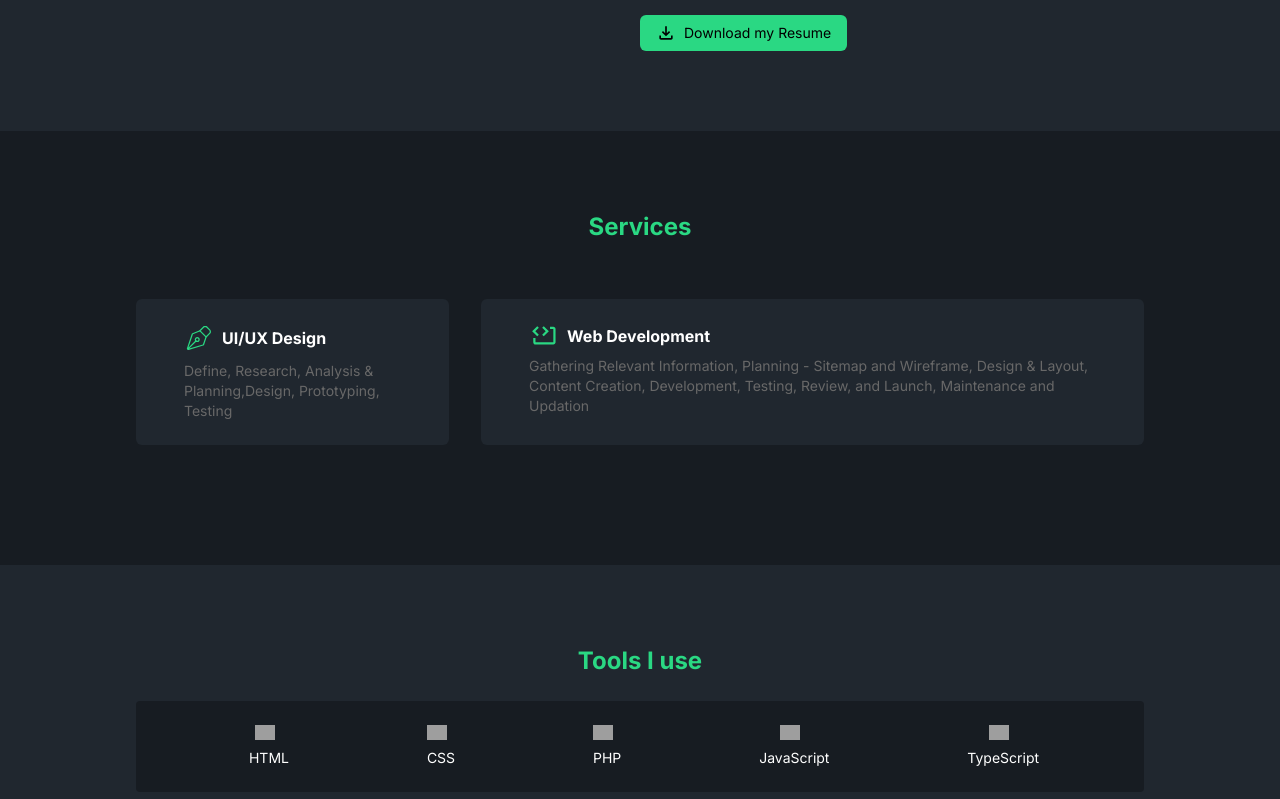
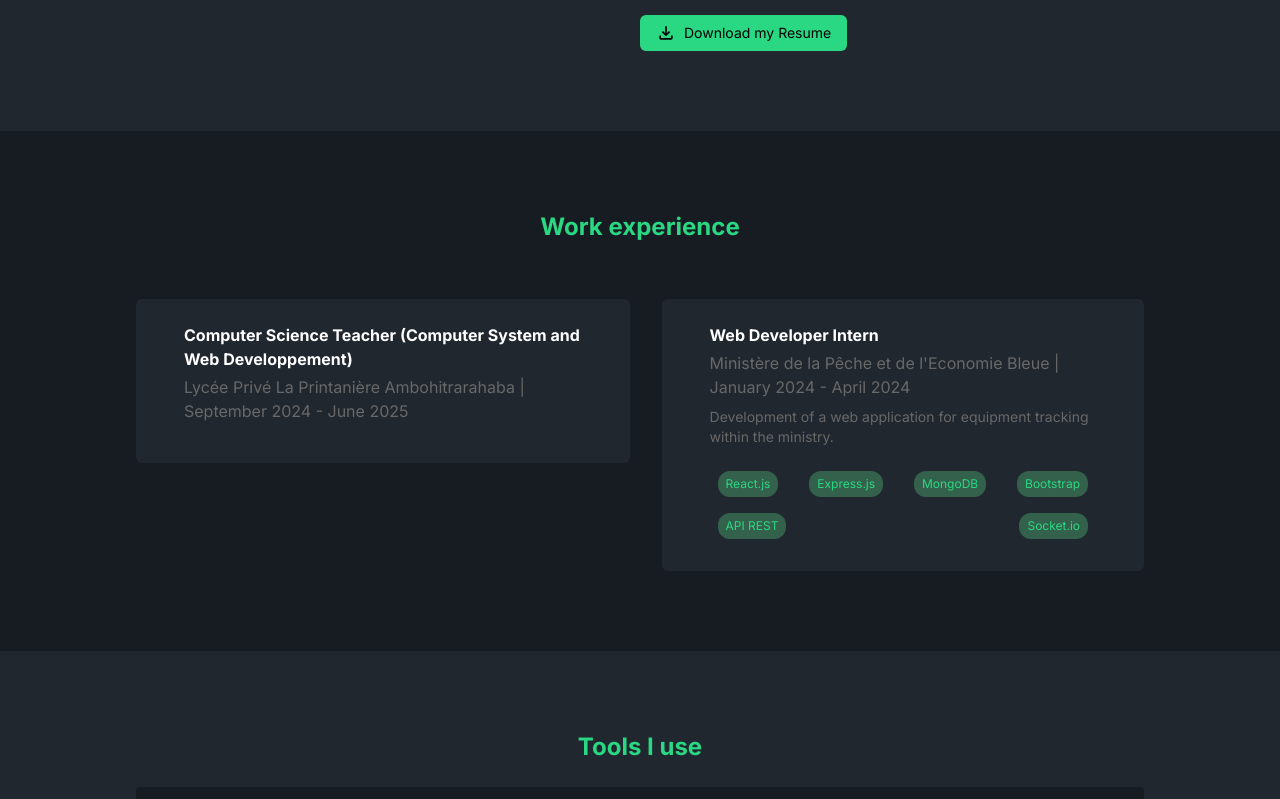
Before and after one commit to Lucas-Hr/Portfolio, a Next.js app: page / in a window 1280 px wide. Shown: the part 1201-2000 px from the top of the page. Built offline with nearby package versions, Linux system fonts and the light colour scheme; grey boxes are pictures that could not be loaded.

Commit message:
feat : Added Work Experience

```diff
--- a/src/app/page.tsx
+++ b/src/app/page.tsx
@@ -1,17 +1,18 @@
 import Intro from "@/components/Intro";
 import AboutMe from "@/components/AboutMe";
-import Services from "@/components/Services";
+// import Services from "@/components/Services";
 import Tools from "@/components/Tools";
 import Projects from "@/components/Projects";
 import Contact from "@/components/Contact";
+import Experience from "@/components/Experience";
 export default function Home() {
   return (
     <div>
       <Intro />
       <AboutMe />
-      <Services />
+      {/* <Services /> */}
+      <Experience />
       <Tools />
-      {/* Add more components as needed */}
       <Projects />
       <Contact />
     </div>
--- /dev/null
+++ b/src/components/CardExperience.tsx
@@ -0,0 +1,32 @@
+'use client'
+import React from 'react'
+type ExperienceProps = {
+    title : String,
+    entreprise : String,
+    date : String,
+    description : String | null,
+    technologies : String[] | null,
+}
+
+const CardExperience = ({title, entreprise, date, description, technologies} : ExperienceProps) => {
+  return (
+    <div className='px-12 py-6 bg-[#20272F] cursor-pointer text-white rounded-md mt-4 md:mx-4 transition-colors duration-300 ease-in-out'>
+        <h3 className='font-bold text-md text-white'>{title}</h3>
+        <p className='text-[#686868] text-md mt-1 '>{entreprise} | {date}</p>
+        <p className='text-[#686868] text-sm mt-2 '>{description}</p>
+        <div className='flex items-center mt-4 flex-wrap justify-between'>
+             {
+                technologies?.map((tech , index) => {
+                    return (
+                        <p key={index} className='text-[#2AD883] text-[12px] m-2 rounded-xl bg-[#34614B] py-1 px-2 text-center '>{tech}</p>
+                    )
+                })
+            }
+        </div>
+
+
+     </div>
+  )
+}
+
+export default CardExperience
--- /dev/null
+++ b/src/components/Experience.tsx
@@ -0,0 +1,48 @@
+'use client'
+import React from 'react'
+import { motion } from 'framer-motion'
+import { LangContext } from '@/context/LangContext';
+import { useContext } from 'react';
+import CardExperience from './CardExperience';
+import experienceData from '@/data/ExperienceData'
+
+const Experience = () => {
+  const { lang } = useContext(LangContext)
+  return (
+    <div className='md:px-30 py-20 bg-[#171C22] px-10' id='experience'>
+        <motion.h2
+        initial={{ opacity: 0, y: 50 }}
+        whileInView={{ opacity: 1, y: 0 }}
+        viewport={{ once: true }}
+        transition={{ duration: 0.5 }}
+        className='text-xl md:text-2xl text-[#2AD883] font-bold text-center'>
+        {lang === 'english' ? 'Work experience' : 'Expériences professionelles'}
+        </motion.h2>
+
+         <motion.div
+            initial={{ opacity: 0, y: 50 }}
+            whileInView={{ opacity: 1, y: 0 }}
+            viewport={{ once: true }}
+            transition={{ duration: 0.5, delay: 0.5 }}
+            className='flex flex-col md:flex-row mt-10'
+            >
+
+                  {
+                      experienceData.map((experience, index) => (
+                          <div key={index}>
+                              <CardExperience
+                                  title={lang === 'english' ? experience.titleEnglish : experience.titleFrench}
+                                  entreprise={experience.entreprise}
+                                  date={lang === 'english' ? experience.dateEnglish : experience.dateFrench}
+                                  description={lang === 'english' ? experience?.descriptionEnglish : experience?.descriptionFrench}
+                                  technologies={experience?.technologies}
+                              />
+                          </div>
+                      ))
+                  }
+            </motion.div>
+    </div>
+  )
+}
+
+export default Experience
--- a/src/components/Services.tsx
+++ b/src/components/Services.tsx
@@ -1,5 +1,4 @@
 'use client'
-
 import React from 'react'
 import CardServices from './CardServices'
 import { motion } from 'framer-motion'
--- /dev/null
+++ b/src/data/ExperienceData.tsx
@@ -0,0 +1,24 @@
+const experienceData = [
+    {
+        titleFrench : "Enseignant Informtique (Systèmes Informatiques et Développement web)",
+        titleEnglish : "Computer Science Teacher (Computer System and Web Developpement)",
+        entreprise : "Lycée Privé La Printanière Ambohitrarahaba",
+        dateFrench : "Septembre 2024 - Juin 2025",
+        dateEnglish : "September 2024 - June 2025",
+        descriptionFrench : null,
+        descriptionEnglish : null,
+        technologies : null
+    },
+    {
+        titleFrench : "Stagiaire développeur web",
+        titleEnglish : "Web Developer Intern",
+        entreprise : "Ministère de la Pêche et de l\'Economie Bleue",
+        dateFrench : "Janvier 2024 - Avril 2024",
+        dateEnglish : "January 2024 - April 2024",
+        descriptionFrench : "Développement d\'une application web pour le suivi des matériels au sein du ministère.",
+        descriptionEnglish : "Development of a web application for equipment tracking within the ministry.",
+        technologies : ["React.js", "Express.js","MongoDB", "Bootstrap", "API REST", "Socket.io"]
+    }
+]
+
+export default experienceData;
--- a/src/data/Link.tsx
+++ b/src/data/Link.tsx
@@ -10,9 +10,9 @@ const links = [
         nameFrench : 'À propos'
     },
     {
-        href : '/#services',
-        nameEnglish : 'Services',
-        nameFrench : 'Services'
+        href : '/#experience',
+        nameEnglish : 'Work Experience',
+        nameFrench : 'Expériences Professionnelles'
     },
     {
         href : '/#tools',
```
